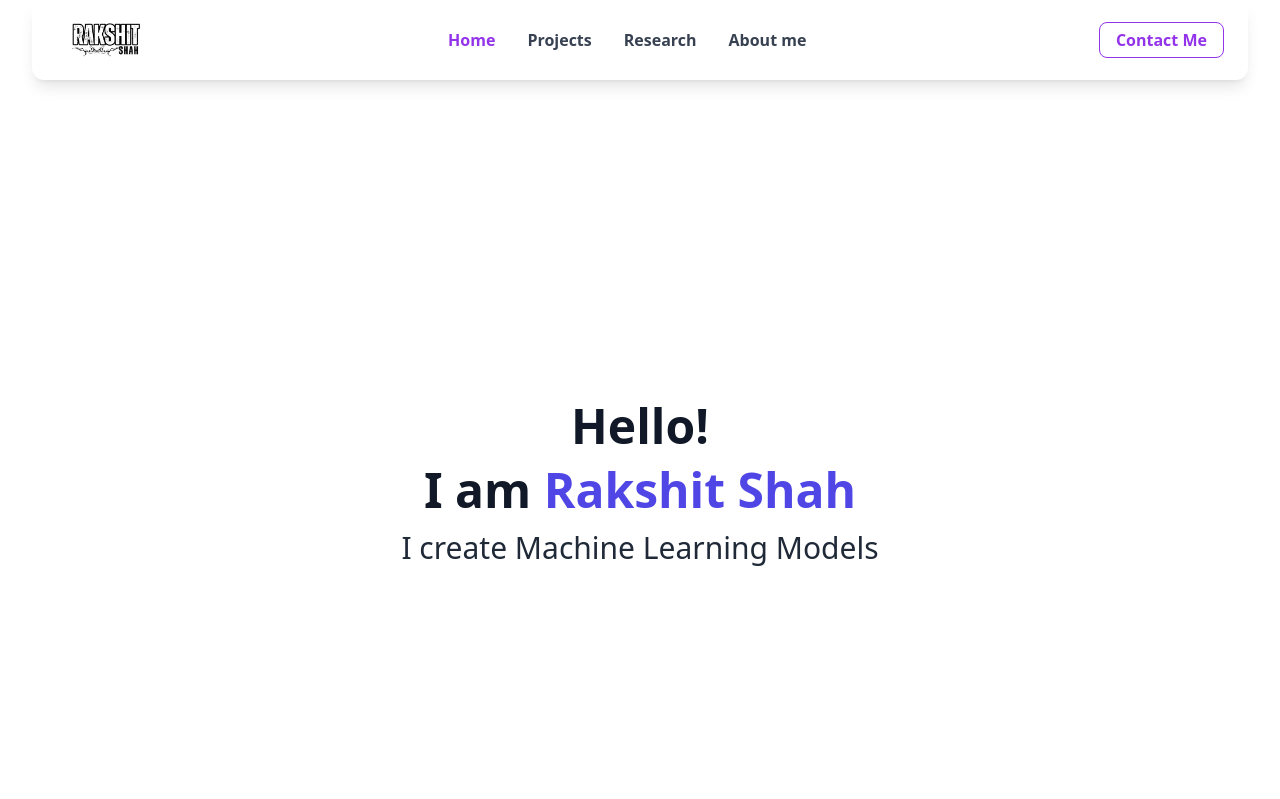
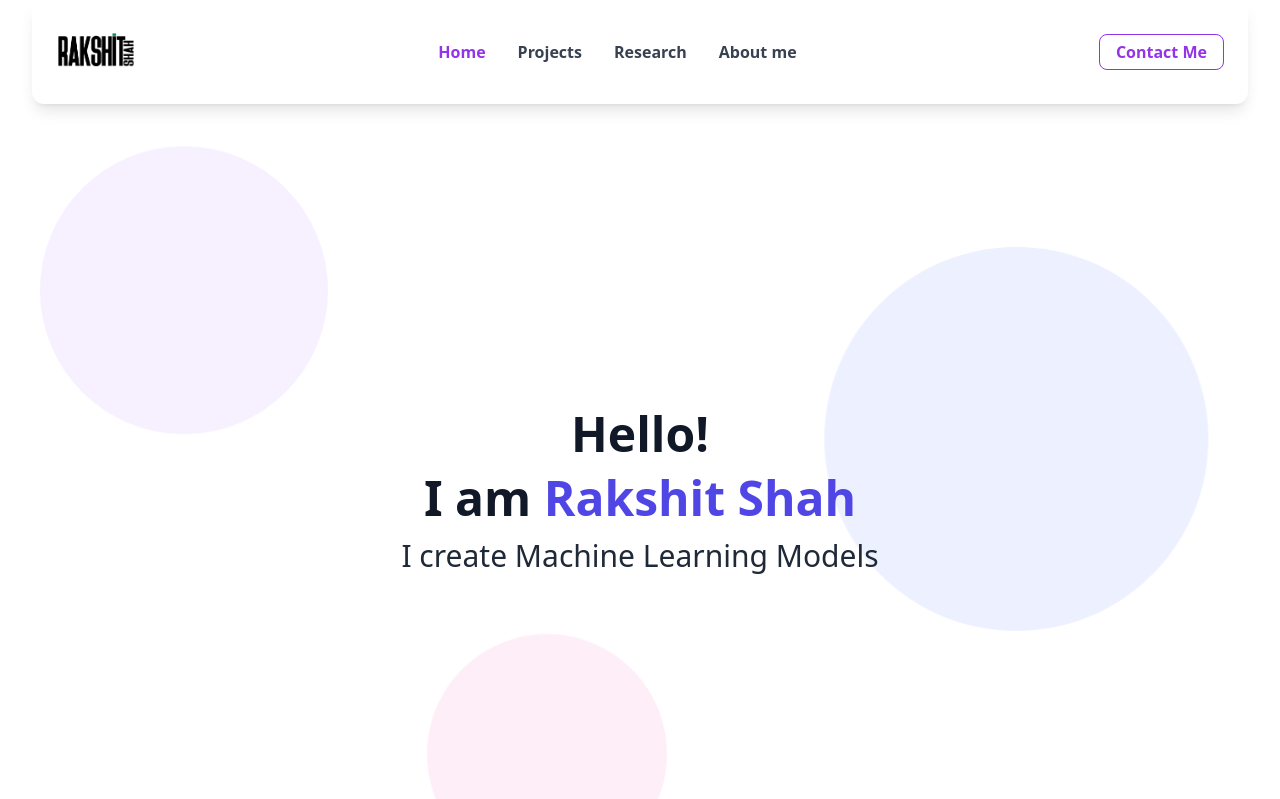
Before and after one commit to rakshitshah280701/Portfolio, a React (Create React App) app: page / in a window 1280 px wide. Shown: the top 799 px of the page. Built offline with nearby package versions, Linux system fonts and the light colour scheme; no server answers.

Commit message:
logo changes

```diff
--- a/public/index.html
+++ b/public/index.html
@@ -2,14 +2,16 @@
 <html lang="en">
   <head>
     <meta charset="utf-8" />
-    <link rel="icon" href="%PUBLIC_URL%/favicon.ico" />
+    <!-- <link rel="icon" href="%PUBLIC_URL%/favicon.ico" /> -->
+    <link rel="icon" href="/Rakshit.svg" type="image/svg+xml" />
     <meta name="viewport" content="width=device-width, initial-scale=1" />
     <meta name="theme-color" content="#000000" />
     <meta
       name="description"
       content="Rakshit Shah | AI Researcher | Portfolio showcasing projects in ML, NLP, LLMs, and Full-Stack Development."
     />
-    <link rel="apple-touch-icon" href="%PUBLIC_URL%/LetterRBlack.png" />
+    <!-- <link rel="apple-touch-icon" href="%PUBLIC_URL%/LetterRBlack.png" /> -->
+    <link rel="icon" href="/Rakshit.svg" type="image/svg+xml" />
     <!--
       manifest.json provides metadata used when your web app is installed on a
       user's mobile device or desktop. See https://developers.google.com/web/fundamentals/web-app-manifest/
--- a/src/App.css
+++ b/src/App.css
@@ -46,8 +46,36 @@
   }
 }
 
+
+
 .bg-animated-gradient {
   background: linear-gradient(270deg, #dbeafe, #fce7f3, #ede9fe);
   background-size: 600% 600%;
   animation: gradient-flow 10s ease infinite;
 }
+
+@keyframes float1 {
+  0% { transform: translateY(0px); }
+  50% { transform: translateY(-20px); }
+  100% { transform: translateY(0px); }
+}
+@keyframes float2 {
+  0% { transform: translateY(0px) translateX(0px); }
+  50% { transform: translateY(-30px) translateX(10px); }
+  100% { transform: translateY(0px) translateX(0px); }
+}
+@keyframes float3 {
+  0% { transform: translateY(0px) rotate(0deg); }
+  50% { transform: translateY(15px) rotate(20deg); }
+  100% { transform: translateY(0px) rotate(0deg); }
+}
+
+.animate-float1 {
+  animation: float1 6s ease-in-out infinite;
+}
+.animate-float2 {
+  animation: float2 8s ease-in-out infinite;
+}
+.animate-float3 {
+  animation: float3 7s ease-in-out infinite;
+}
--- a/src/components/Hero.jsx
+++ b/src/components/Hero.jsx
@@ -5,7 +5,7 @@ const Hero = () => {
   const [step, setStep] = useState(0);
 
   useEffect(() => {
-    const delays = [2000, 2000, 3000, 3000]; // Timing for each message step
+    const delays = [2000, 2000, 3000, 3000];
     if (step < delays.length) {
       const timer = setTimeout(() => setStep(step + 1), delays[step]);
       return () => clearTimeout(timer);
@@ -13,8 +13,17 @@ const Hero = () => {
   }, [step]);
 
   return (
-    <section className="min-h-screen bg-white flex flex-col items-center justify-center px-6 py-16 text-center" id="home">
+    <section className="relative min-h-screen bg-white flex flex-col items-center justify-center px-6 py-16 text-center overflow-hidden" id="home">
 
+      {/* 🌟 Floating Background Shapes */}
+      <div className="absolute inset-0 z-0">
+        <div className="absolute bg-purple-300 opacity-20 rounded-full w-72 h-72 animate-float1 top-10 left-10" />
+        <div className="absolute bg-indigo-300 opacity-20 rounded-full w-96 h-96 animate-float2 top-40 right-20" />
+        <div className="absolute bg-pink-300 opacity-20 rounded-full w-60 h-60 animate-float3 bottom-10 left-1/3" />
+      </div>
+
+      {/* 🌟 Main Content */}
+      <div className="relative z-10">
         <div className="text-3xl sm:text-4xl md:text-5xl font-bold text-gray-900 leading-snug space-y-4">
 
           {/* Hello */}
@@ -36,7 +45,6 @@ const Hero = () => {
                   words={['I am']}
                   cursor={false}
                   typeSpeed={80}
-        onType={() => {}}
                 />
                 &nbsp;
                 <span className="text-indigo-600">
@@ -50,8 +58,7 @@ const Hero = () => {
             )}
           </div>
 
-
-        {/* I create ML Models */}
+          {/* ML Models */}
           <div className={`text-2xl sm:text-3xl font-medium text-gray-800 transition-all duration-700 ${step >= 2 ? 'opacity-100 translate-y-0' : 'opacity-0 translate-y-4'}`}>
             {step >= 2 && (
               <Typewriter
@@ -62,7 +69,7 @@ const Hero = () => {
             )}
           </div>
 
-        {/* and integrate them... */}
+          {/* Integration line */}
           <div className={`text-2xl sm:text-3xl font-medium text-gray-800 transition-all duration-700 ${step >= 3 ? 'opacity-100 translate-y-0' : 'opacity-0 translate-y-4'}`}>
             {step >= 3 && (
               <Typewriter
@@ -75,7 +82,7 @@ const Hero = () => {
           </div>
         </div>
 
-      {/* ✅ CTA Buttons Aligned Horizontally */}
+        {/* CTA Buttons */}
         <div className={`flex flex-wrap justify-center gap-4 mt-10 transition-all duration-700 ${step >= 4 ? 'opacity-100 translate-y-0' : 'opacity-0 translate-y-4'}`}>
           {step >= 4 && (
             <>
@@ -85,7 +92,6 @@ const Hero = () => {
               >
                 Get In Touch
               </a>
-
 
               <a
                 href="/RakshitShah_Resume.pdf"
@@ -106,6 +112,7 @@ const Hero = () => {
             </>
           )}
         </div>
+      </div>
     </section>
   );
 };
--- a/src/components/Navbar.jsx
+++ b/src/components/Navbar.jsx
@@ -34,18 +34,18 @@ const Navbar = () => {
               navigate('/');
             }}>
               <img
-                src="/rakshitshah_logo1.png"
-                alt="Rakshit Logo"
-                className="h-14 w-auto object-contain"
-              />
+  src="/Rakshit.svg"
+  alt="Rakshit Logo"
+  className="h-20 w-auto object-contain"
+/>
             </a>
           ) : (
             <a href="#home">
               <img
-                src="/rakshitshah_logo1.png"
-                alt="Rakshit Logo"
-                className="h-14 w-auto object-contain"
-              />
+  src="/Rakshit.svg"
+  alt="Rakshit Logo"
+  className="h-20 w-auto object-contain"
+/>
             </a>
           )}
         </div>
--- a/src/index.css
+++ b/src/index.css
@@ -1,7 +1,37 @@
 html {
-    scroll-behavior: smooth;
-  }
+  scroll-behavior: smooth;
+}
 
 @tailwind base;
 @tailwind components;
 @tailwind utilities;
+
+/* 👇 Floating animation keyframes */
+@keyframes float1 {
+  0% { transform: translateY(0px); }
+  50% { transform: translateY(-20px); }
+  100% { transform: translateY(0px); }
+}
+
+@keyframes float2 {
+  0% { transform: translateY(0px) translateX(0px); }
+  50% { transform: translateY(-30px) translateX(10px); }
+  100% { transform: translateY(0px) translateX(0px); }
+}
+
+@keyframes float3 {
+  0% { transform: translateY(0px) rotate(0deg); }
+  50% { transform: translateY(15px) rotate(20deg); }
+  100% { transform: translateY(0px) rotate(0deg); }
+}
+
+/* 👇 Utility classes used in Hero.jsx */
+.animate-float1 {
+  animation: float1 3s ease-in-out infinite;
+}
+.animate-float2 {
+  animation: float2 4s ease-in-out infinite;
+}
+.animate-float3 {
+  animation: float3 3.5s ease-in-out infinite;
+}
```
Also changed, not shown: public/Rakshit.svg (added). Lines whose indentation alone changed are shown as unchanged.
